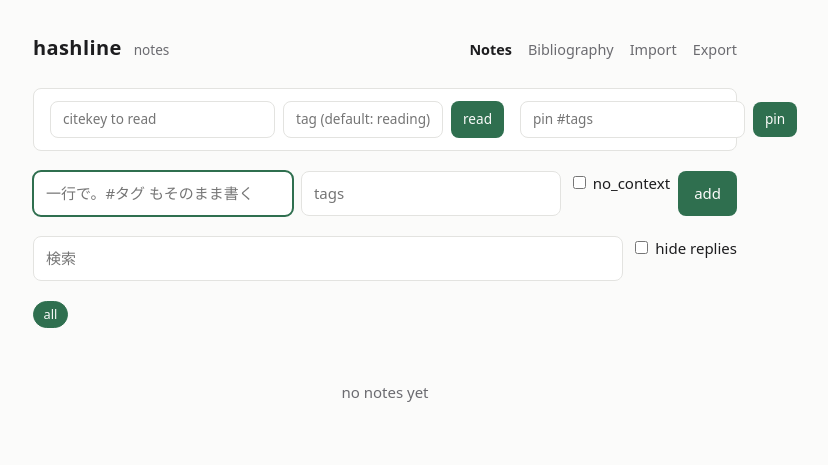
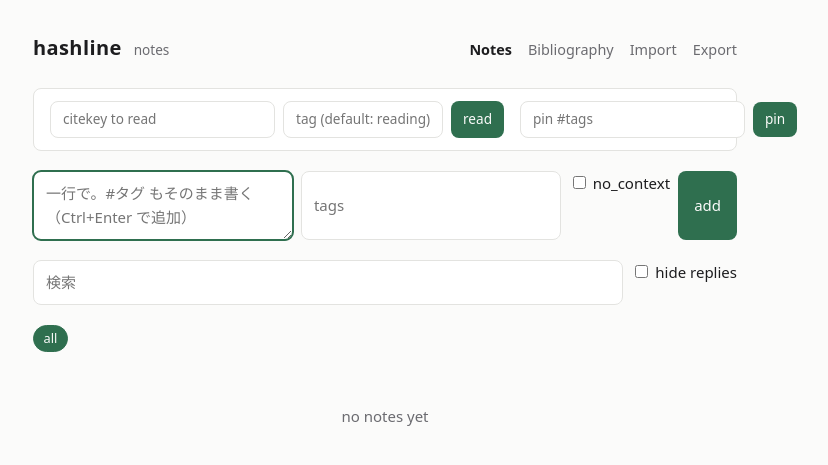
Before and after one commit to Ikuta-N/hashline, a FastAPI app: page / in a window 1280 px wide. Shown: the top 465 px of the page, without its empty margins (255-1083 px from the left). Run offline with FastAPI, Linux system fonts and the light colour scheme; some libraries are stand-ins or nearby versions.

Commit message:
feat: submit a note with Ctrl+Enter, not Enter
The note body was a single-line <input>, so a note could never contain
a line break. Swap it for a <textarea> in the composer and the reply
fragment: Enter now inserts a newline, and Ctrl/Cmd+Enter submits via
requestSubmit() (not submit(), which would bypass htmx's submit
listener). base.html's input[type=text] rules now also apply to
textarea so it keeps flex sizing and gets resize: vertical instead of
the browser default monospace box.

```diff
--- a/src/hashline/web/templates/_reply.html
+++ b/src/hashline/web/templates/_reply.html
@@ -10,7 +10,8 @@
     <input type="hidden" name="roots_only" value="true">
   {% endif %}
   <input type="hidden" name="limit" value="{{ limit }}">
-  <input type="text" name="body" placeholder="reply..." autofocus>
+  <textarea name="body" rows="2" placeholder="reply... (Ctrl+Enter to send)" autofocus
+            onkeydown="if(event.key==='Enter'&&(event.ctrlKey||event.metaKey)){event.preventDefault(); this.form.requestSubmit();}"></textarea>
   <input type="text" name="tags" placeholder="tags">
   {% if pinned_citekey %}
     <input type="text" name="page" placeholder="page">
--- a/src/hashline/web/templates/base.html
+++ b/src/hashline/web/templates/base.html
@@ -30,11 +30,12 @@
   nav.main a { color: var(--muted); text-decoration: none; }
   nav.main a.current { color: var(--fg); font-weight: bold; }
   form.composer { display: flex; gap: .5rem; margin-bottom: 1.25rem; }
-  input[type=text] {
+  input[type=text], textarea {
     flex: 1; padding: .6rem .75rem; font: inherit; color: var(--fg);
     background: var(--card); border: 1px solid var(--line); border-radius: .5rem;
   }
-  input[type=text]:focus { outline: 2px solid var(--accent); outline-offset: -1px; }
+  textarea { resize: vertical; }
+  input[type=text]:focus, textarea:focus { outline: 2px solid var(--accent); outline-offset: -1px; }
   button {
     padding: .6rem 1rem; font: inherit; cursor: pointer; color: var(--bg);
     background: var(--accent); border: 0; border-radius: .5rem;
--- a/src/hashline/web/templates/index.html
+++ b/src/hashline/web/templates/index.html
@@ -24,7 +24,8 @@
         hx-swap="outerHTML"
         hx-include="[name='q'], [name='tag'], [name='citekey'], [name='roots_only'], [name='limit']"
         hx-on::after-request="this.reset()">
-    <input type="text" name="body" placeholder="一行で。#タグ もそのまま書く" autofocus>
+    <textarea name="body" rows="2" placeholder="一行で。#タグ もそのまま書く（Ctrl+Enter で追加）" autofocus
+              onkeydown="if(event.key==='Enter'&&(event.ctrlKey||event.metaKey)){event.preventDefault(); this.form.requestSubmit();}"></textarea>
     <input type="text" name="tags" placeholder="tags">
     {% if pinned_citekey %}
       <input type="text" name="page" placeholder="page">
```
Also changed, not shown: tests/test_web.py (+41 -0 lines).
